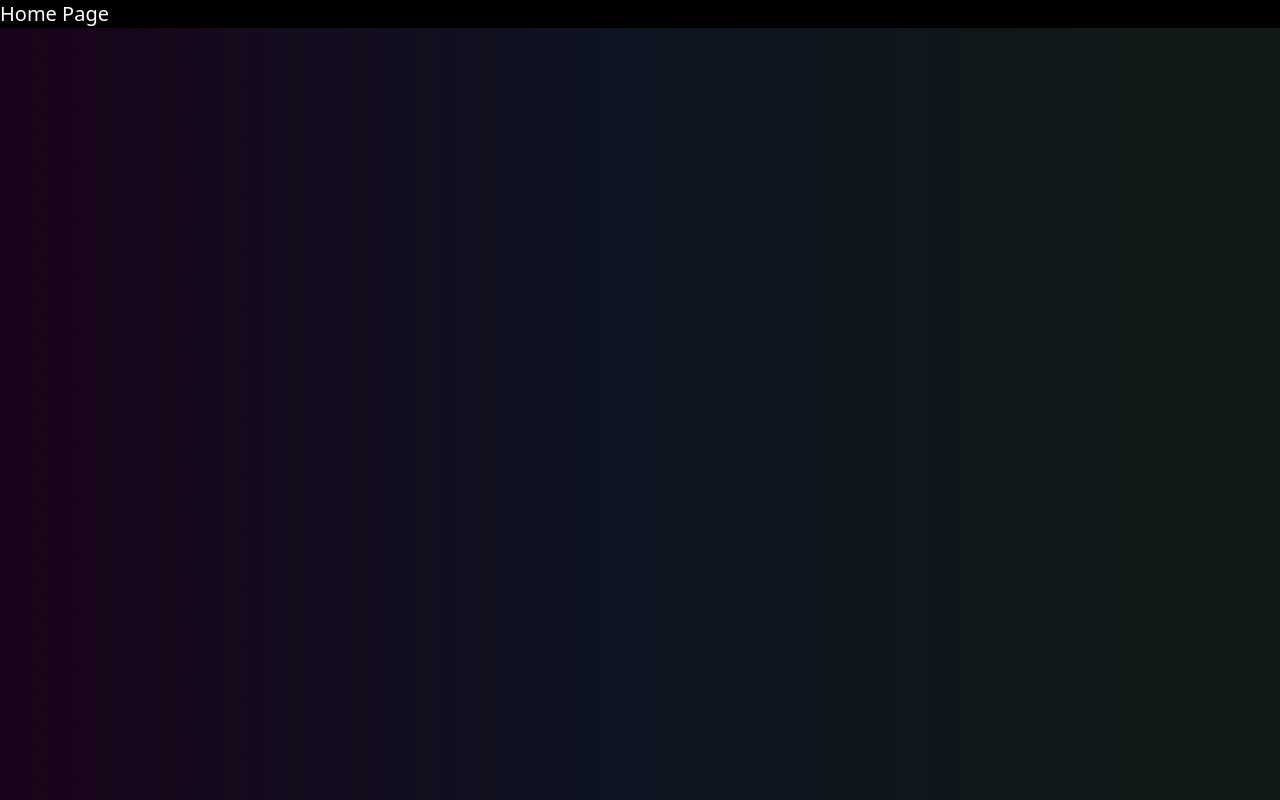
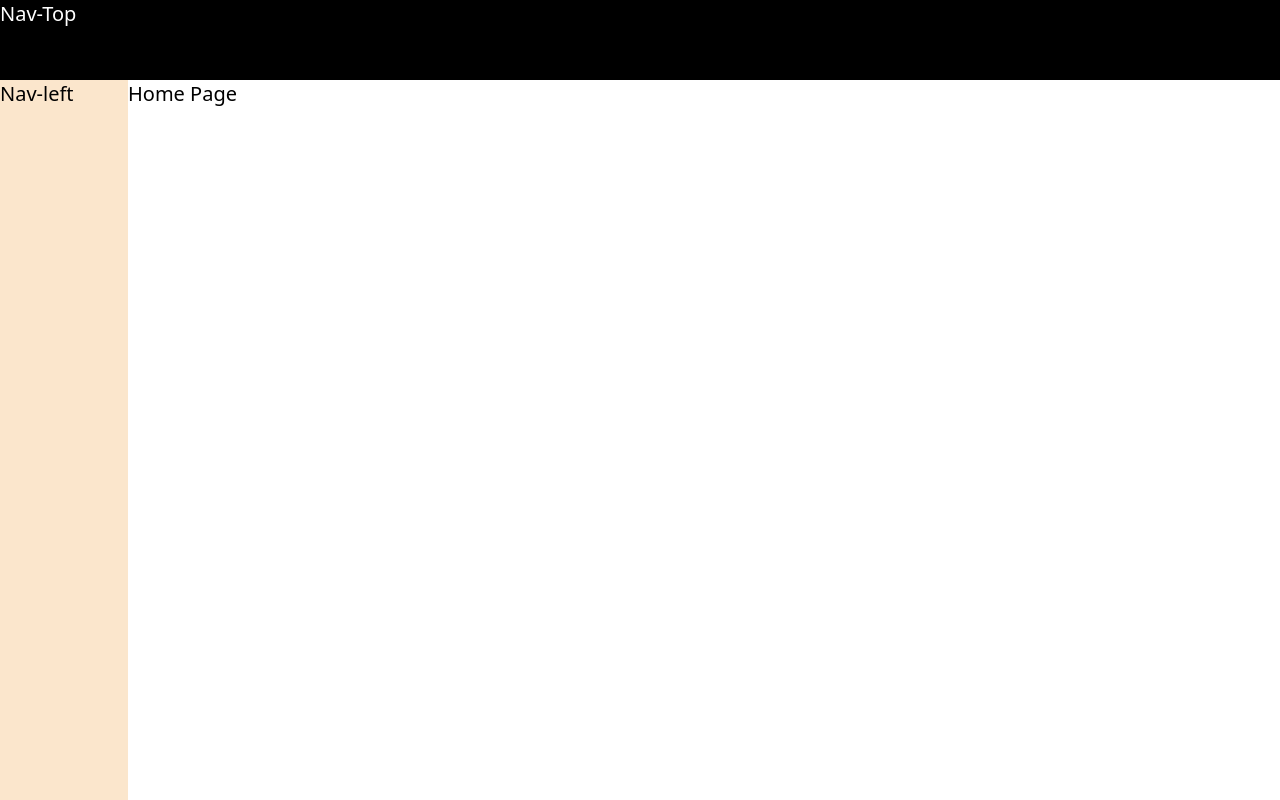
Before and after one commit to Zanko19/GetFlix, a React (Vite) app in the folder frontend/: page / in a window 1280 px wide. Built offline with nearby package versions, Linux system fonts and the light colour scheme.

Commit message:
structure landingpage with navtop and navleft

```diff
--- a/frontend/src/App.css
+++ b/frontend/src/App.css
@@ -4,4 +4,7 @@ body{
   rgb(13, 20, 33) 50%,
   rgb(18, 26, 22) 100%
 );
+width: 100vw;
+height: 100vh;
+overflow: hidden;
 }
--- a/frontend/src/Components/Landingpage.jsx
+++ b/frontend/src/Components/Landingpage.jsx
@@ -1,11 +1,19 @@
 import { useState } from 'react'
 import React from 'react';
 import { BrowserRouter as Router, Route, Routes } from 'react-router-dom';
+import Navleft from './Navleft';
+import NavTop from './Navtop';
 
 function Home() {
   return (
-    <div>
-      <h1 className='bg-black text-xl text-white' >Home Page</h1>
+    <div className='overflow-hidden'>
+         <NavTop />
+    <div className='w-screen h-[90vh] flex flex-col-reverse md:flex-row md:w-screen'>
+    <Navleft />
+      <div className='container min-w-[100vw] h-screen md:min-w-[90%] bg-white'>
+      <h1 className='text-xl' >Home Page</h1>
+      </div>
+    </div>
     </div>
   );
 }
--- a/frontend/src/Components/Navleft.jsx
+++ b/frontend/src/Components/Navleft.jsx
@@ -0,0 +1,13 @@
+import { useState } from 'react'
+import React from 'react';
+import { BrowserRouter as Router, Route, Routes } from 'react-router-dom';
+
+function Navleft() {
+  return (
+    <div className='w-screen md:min-w-[10%] bg-banana overflow-hidden'>
+      <h1 className='text-xl' >Nav-left</h1>
+    </div>
+  );
+}
+
+export default Navleft
--- a/frontend/src/Components/Navtop.jsx
+++ b/frontend/src/Components/Navtop.jsx
@@ -0,0 +1,13 @@
+import { useState } from 'react'
+import React from 'react';
+import { BrowserRouter as Router, Route, Routes } from 'react-router-dom';
+
+function NavTop() {
+  return (
+    <div className='w-screen h-[10vh] bg-black text-white'>
+      <h1 className='text-xl' >Nav-Top</h1>
+    </div>
+  );
+}
+
+export default NavTop
```
Also changed, not shown: frontend/src/Components/App.jsx (+10 -10 lines).
